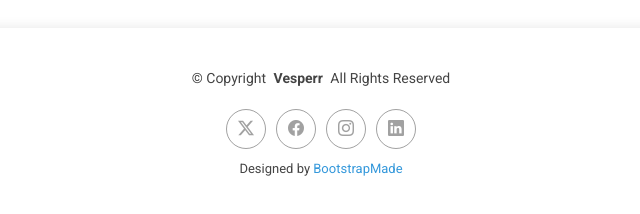
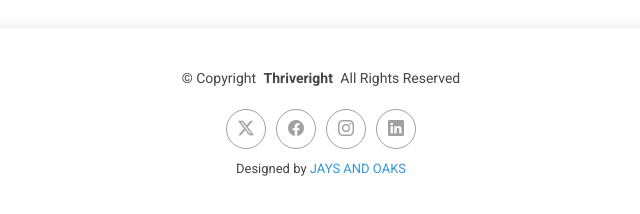
Before and after one commit to Ezekwechibuikem/THRIVERIGHT, a plain HTML site: page index.html in a window 1280 px wide. Shown: the part 5568-5782 px from the top of the page, 319-959 px from the left. Drawn offline with Linux system fonts and the light colour scheme.

Commit message:
changed the footer

```diff
--- a/index.html
+++ b/index.html
@@ -1214,7 +1214,7 @@
 
     <div class="container">
       <div class="copyright text-center ">
-        <p>© <span>Copyright</span> <strong class="px-1 sitename">Vesperr</strong> <span>All Rights Reserved</span></p>
+        <p>© <span>Copyright</span> <strong class="px-1 sitename">Thriveright</strong> <span>All Rights Reserved</span></p>
       </div>
       <div class="social-links d-flex justify-content-center">
         <a href=""><i class="bi bi-twitter-x"></i></a>
@@ -1227,7 +1227,7 @@
         <!-- You can delete the links only if you've purchased the pro version. -->
         <!-- Licensing information: https://bootstrapmade.com/license/ -->
         <!-- Purchase the pro version with working PHP/AJAX contact form: [buy-url] -->
-        Designed by <a href="https://bootstrapmade.com/">BootstrapMade</a>
+        Designed by <a href="https://jaysandoaks.com/">JAYS AND OAKS</a>
       </div>
     </div>
 
```
